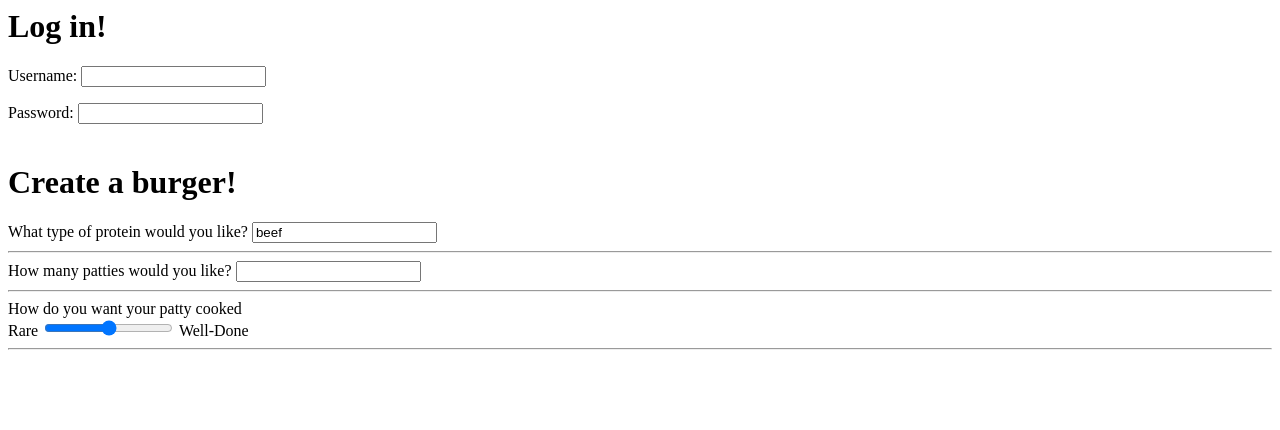
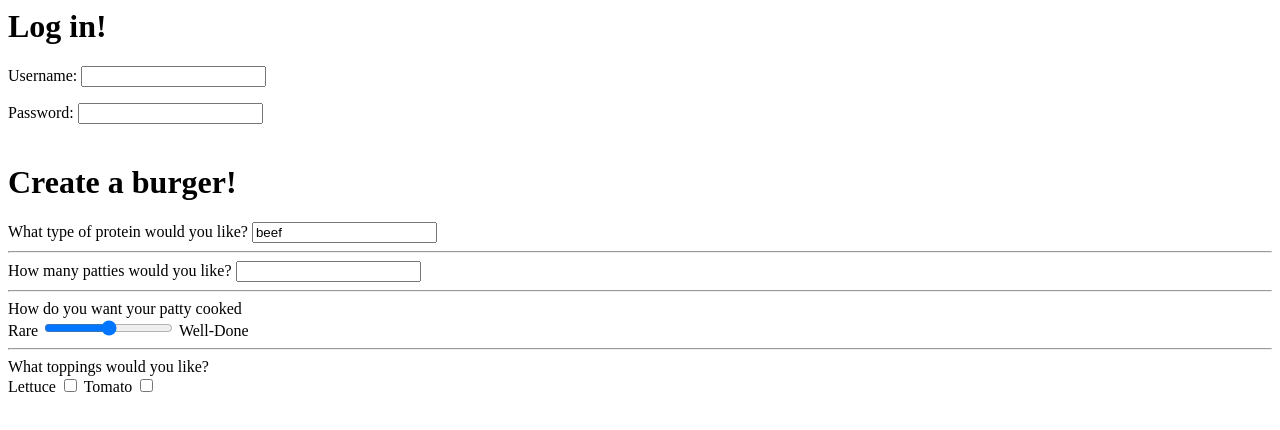
Before and after one commit to crazyflami/webpage, a plain HTML site: page index.html in a window 1280 px wide. Drawn offline with Linux system fonts and the light colour scheme.

Commit message:
Update index.html

```diff
--- a/index.html
+++ b/index.html
@@ -38,3 +38,15 @@
 
 <hr>
 <!--new section-->
+<section class="toppings">
+	<span>What toppings would you like?</span>
+	<br>
+	<!--code for the first checkbox-->
+	<label for="lettuce">Lettuce</label>
+	<input id="lettuce" name="topping" type="checkbox" value="lettuce">
+
+        <!--code for the second checkbox-->
+	<label for="tomato">Tomato</label>
+	<input id="tomato" type="checkbox" name="topping" value="tomato">
+
+	<!--code for the third checkbox-->
```
